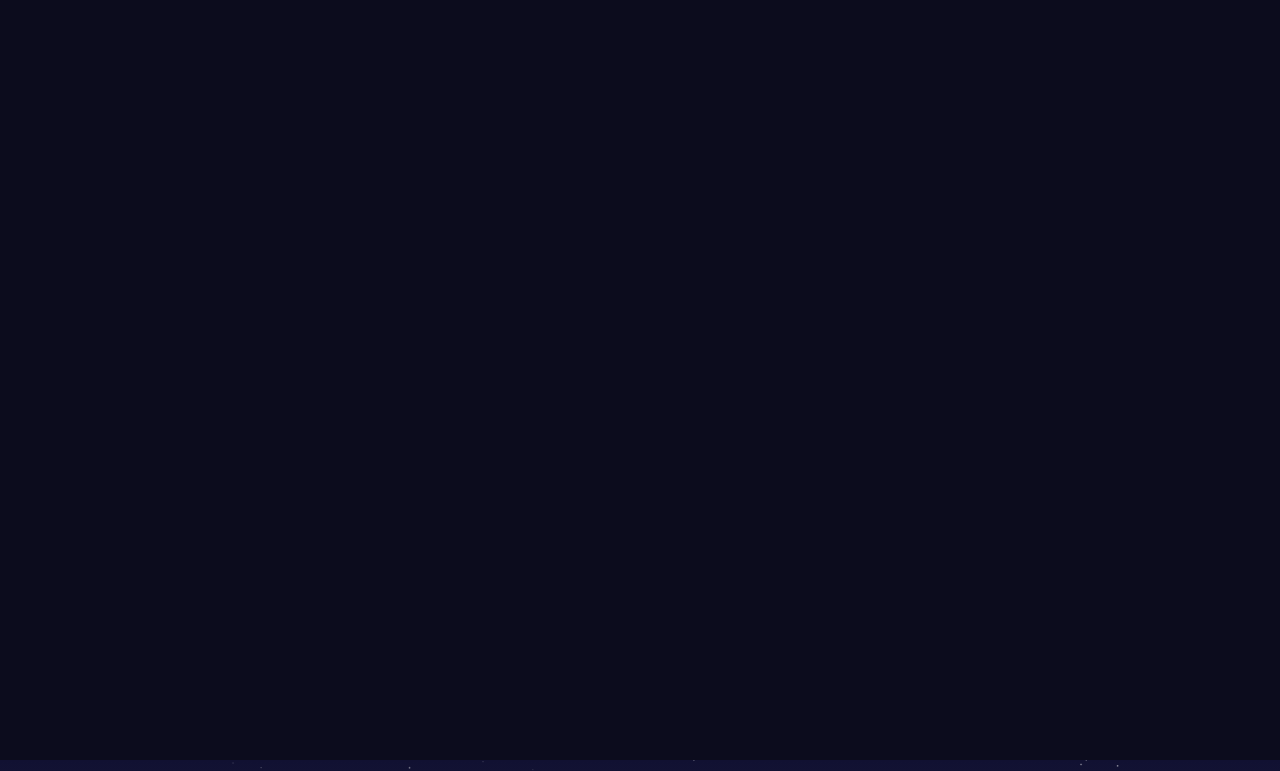
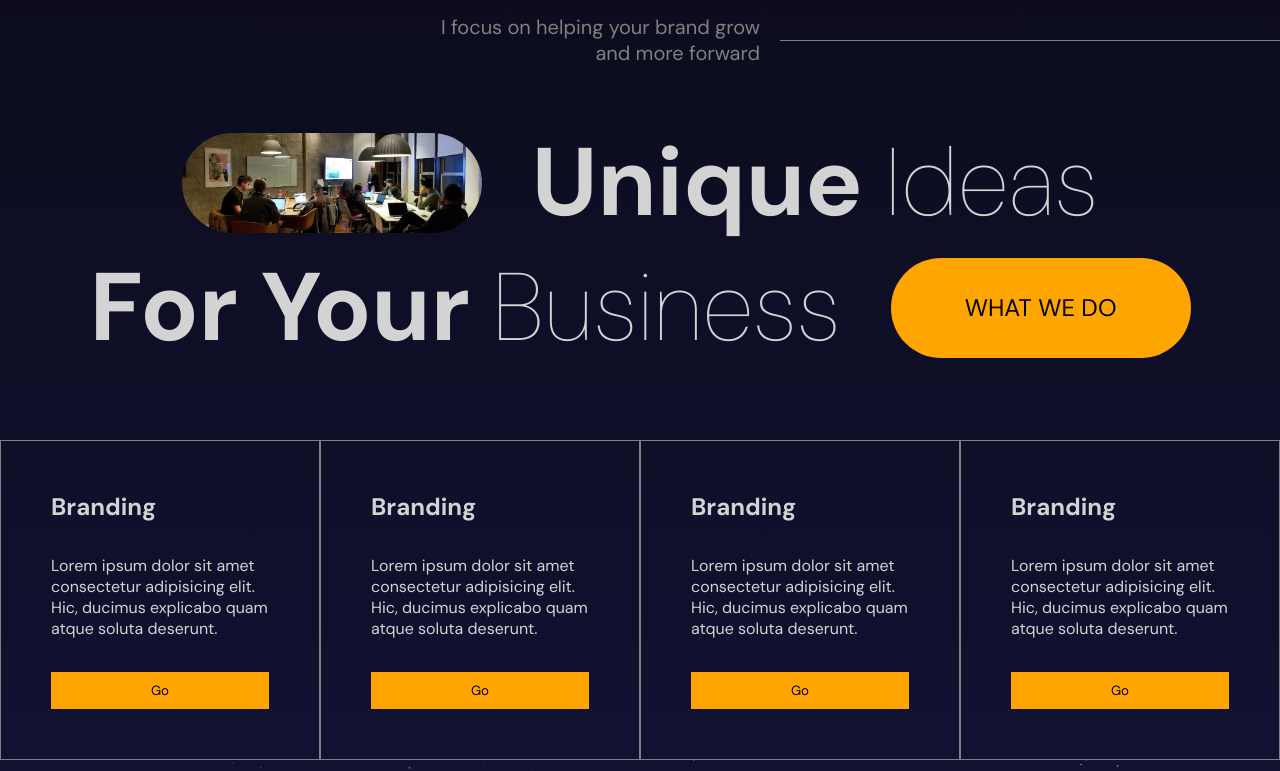
Before and after one commit to MirzaMukhtadar/mirza-portoflio-FM, a React (Vite) app: page / in a window 1280 px wide. Shown: the part 1640-2411 px from the top of the page. Built offline with nearby package versions, Linux system fonts and the light colour scheme.

Commit message:
added services section

```diff
--- a/src/App.jsx
+++ b/src/App.jsx
@@ -4,6 +4,7 @@ import Navbar from "./components/navbar/Navbar";
 
 import Hero from "./components/hero/Hero";
 import Parallax from "./components/parallax/Parallax";
+import Services from "./components/services/Services";
 
 const App = () => {
   return (
@@ -15,7 +16,9 @@ const App = () => {
       <section id="Services">
         <Parallax type="services" />
       </section>
-      <section>Services</section>
+      <section>
+        <Services />
+      </section>
       <section id="Portfolio">
         <Parallax type="portfolio" />
       </section>
--- /dev/null
+++ b/src/components/services/Services.jsx
@@ -0,0 +1,107 @@
+import React, { useRef } from "react";
+import { motion, useInView } from "framer-motion";
+import "./services.scss";
+
+const variants = {
+  initial: {
+    x: -500,
+    y: 100,
+    opacity: 0,
+  },
+  animate: {
+    x: 0,
+    opacity: 1,
+    y: 0,
+    transition: {
+      duration: 1,
+      staggerChildren: 0.1,
+    },
+  },
+};
+const Services = () => {
+  const ref = useRef();
+
+  const isInView = useInView(ref, { margin: "-100px" });
+  return (
+    <motion.div
+      className="services"
+      variants={variants}
+      initial="initial"
+      //   animate="animate"
+      //   whileInView="animate"
+      ref={ref}
+      animate={isInView && "animate"}
+    >
+      <motion.div className="textContainer" variants={variants}>
+        <p>
+          I focus on helping your brand grow
+          <br /> and more forward
+        </p>
+        <hr />
+      </motion.div>
+      <motion.div className="titleContainer" variants={variants}>
+        <div className="title">
+          <img src="../../../public/people.webp" alt="" />
+          <h1>
+            <motion.b whileHover={{ color: "orange" }}>Unique</motion.b> Ideas
+          </h1>
+        </div>
+        <div className="title">
+          <h1>
+            <motion.b whileHover={{ color: "orange" }}>For Your</motion.b>{" "}
+            Business
+          </h1>
+          <button>WHAT WE DO</button>
+        </div>
+      </motion.div>
+      <motion.div className="listContainer" variants={variants}>
+        <motion.div
+          whileHover={{ backgroundColor: "lightgray", color: "black" }}
+          className="box"
+        >
+          <h2>Branding</h2>
+          <p>
+            Lorem ipsum dolor sit amet consectetur adipisicing elit. Hic,
+            ducimus explicabo quam atque soluta deserunt.
+          </p>
+          <button>Go</button>
+        </motion.div>
+        <motion.div
+          whileHover={{ backgroundColor: "lightgray", color: "black" }}
+          className="box"
+        >
+          <h2>Branding</h2>
+          <p>
+            Lorem ipsum dolor sit amet consectetur adipisicing elit. Hic,
+            ducimus explicabo quam atque soluta deserunt.
+          </p>
+          <button>Go</button>
+        </motion.div>
+        <motion.div
+          whileHover={{ backgroundColor: "lightgray", color: "black" }}
+          className="box"
+        >
+          <h2>Branding</h2>
+          <p>
+            Lorem ipsum dolor sit amet consectetur adipisicing elit. Hic,
+            ducimus explicabo quam atque soluta deserunt.
+          </p>
+          <button>Go</button>
+        </motion.div>
+        <motion.div
+          whileHover={{ backgroundColor: "lightgray", color: "black" }}
+          className="box"
+        >
+          <h2>Branding</h2>
+          <p>
+            Lorem ipsum dolor sit amet consectetur adipisicing elit. Hic,
+            ducimus explicabo quam atque soluta deserunt.
+          </p>
+          <button>Go</button>
+        </motion.div>
+      </motion.div>
+    </motion.div>
+  );
+};
+
+export default Services;
--- /dev/null
+++ b/src/components/services/services.scss
@@ -0,0 +1,82 @@
+.services {
+  background: linear-gradient(180deg, #0c0c1d, #111132);
+  height: 100%;
+  display: flex;
+  flex-direction: column;
+  justify-content: space-between;
+
+  .textContainer {
+    flex: 1;
+    align-self: flex-end;
+    display: flex;
+    align-items: center;
+    gap: 20px;
+
+    p {
+      font-weight: 200px;
+      font-size: 20px;
+      color: gray;
+      text-align: right;
+    }
+
+    hr {
+      width: 500px;
+      border: none;
+      border-top: 0.5px solid gray;
+    }
+  }
+  .titleContainer {
+    flex: 2;
+    display: flex;
+    flex-direction: column;
+    align-items: center;
+
+    .title {
+      display: flex;
+      align-items: center;
+      gap: 50px;
+      img {
+        width: 300px;
+        height: 100px;
+        border-radius: 50px;
+        object-fit: cover;
+      }
+
+      h1 {
+        font-size: 96px;
+        font-weight: 100;
+      }
+
+      button {
+        width: 300px;
+        height: 100px;
+        background-color: orange;
+        border-radius: 50px;
+        border: none;
+        font-size: 24px;
+        cursor: pointer;
+      }
+    }
+  }
+  .listContainer {
+    flex: 2;
+    display: flex;
+    max-width: 1366px;
+    margin: auto;
+
+    .box {
+      padding: 50px;
+      border: 0.5px solid gray;
+      display: flex;
+      flex-direction: column;
+      justify-content: space-between;
+
+      button {
+        padding: 10px;
+        background-color: orange;
+        border: none;
+        cursor: pointer;
+      }
+    }
+  }
+}
```
Also changed, not shown: public/people.webp (added).
